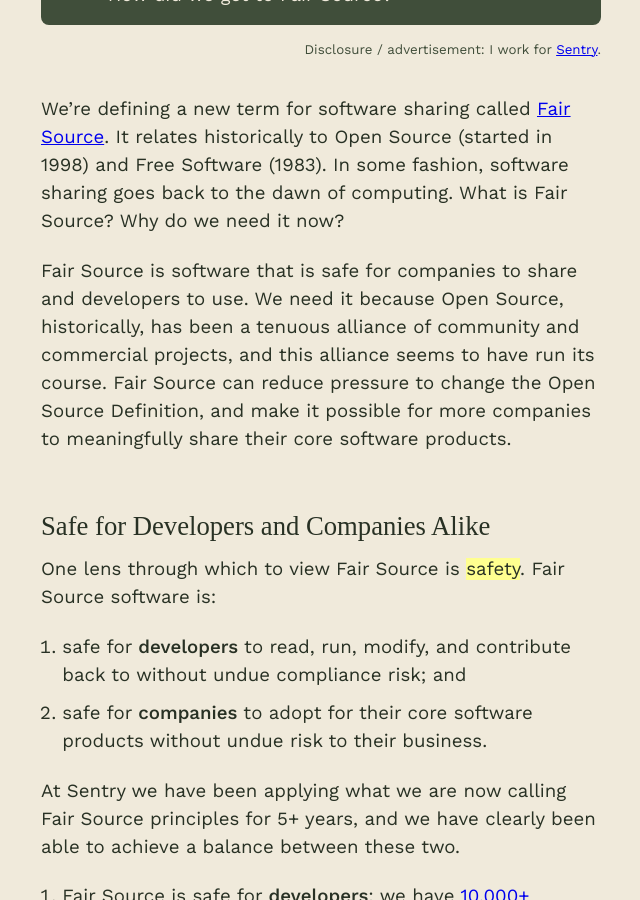
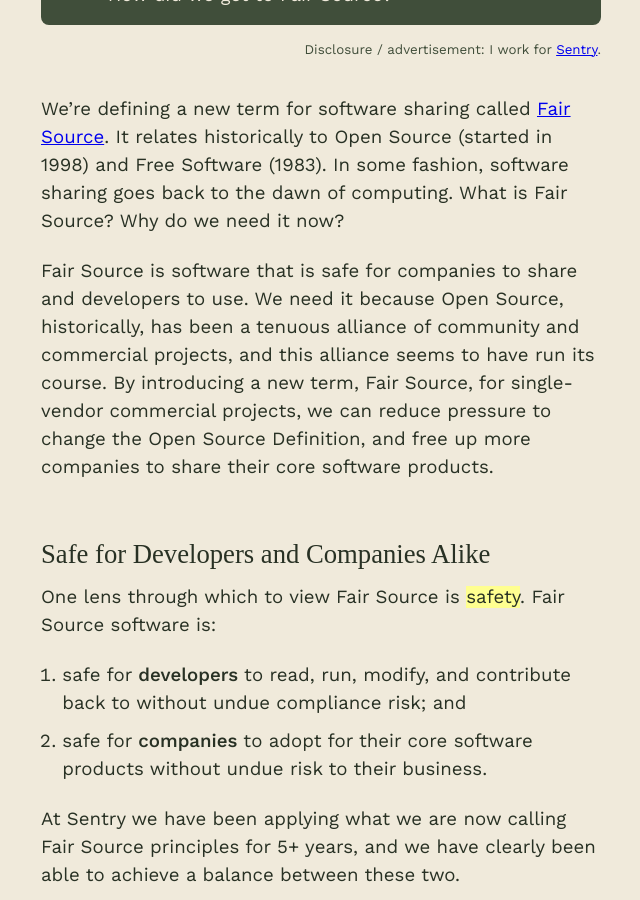
Before and after one commit to chadwhitacre/openpath, a Jekyll site: the page built from 2024/the-historical-case-for-fair-source/index.md, in a window 1280 px wide and 900 px high, scrolled down 514 px. Shown: the whole window, without its empty margins (319-959 px from the left). Built offline with Jekyll 4.4.1, drawn with Linux system fonts in a browser that asks for light colours; some web fonts are replaced; comment, search, counter and statistics services are not loaded.

Commit message:
Tighten intro

```diff
--- a/2024/the-historical-case-for-fair-source/index.md
+++ b/2024/the-historical-case-for-fair-source/index.md
@@ -12,9 +12,9 @@ to the dawn of computing. What is Fair Source? Why do we need it now?
 Fair Source is software that is safe for companies to share and developers to
 use. We need it because Open Source, historically, has been a tenuous alliance
 of community and commercial projects, and this alliance seems to have run its
-course. Fair Source can reduce pressure to change the Open Source Definition,
-and make it possible for more companies to meaningfully share their core
-software products.
+course. By introducing a new term, Fair Source, for single-vendor commercial
+projects, we can reduce pressure to change the Open Source Definition, and free
+up more companies to share their core software products.
 
 ## Safe for Developers and Companies Alike
 
```
